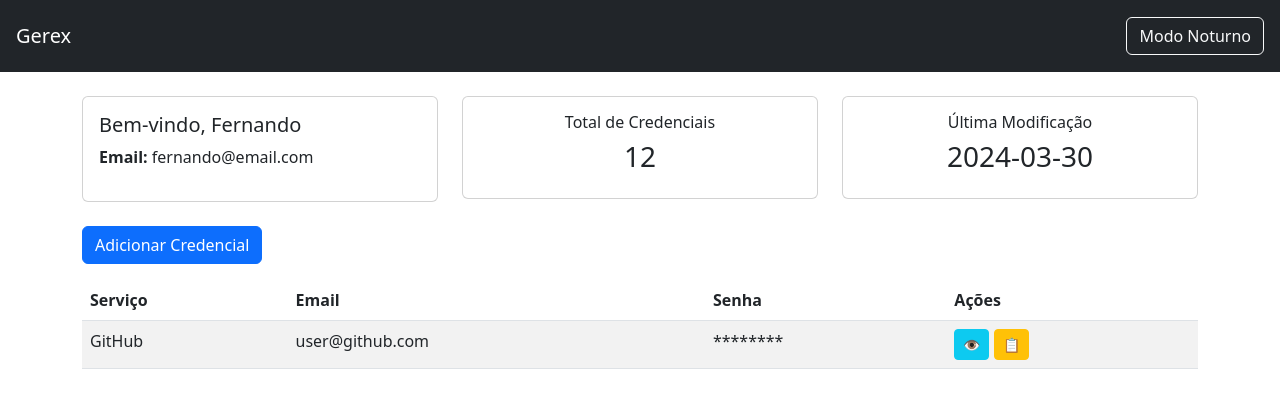
After one commit to fernandooar/gerex, a PHP site: page /home.php in a window 1280 px wide. The commit adds this page. Shown: the top 408 px of the page. Run offline with PHP 8.4, Linux system fonts and the light colour scheme.

Commit message:
Implementação da home do usuário, sessão e login, com layout, dashboard e credenciais ficticias

```diff
--- /dev/null
+++ b/helpers/Sessao.php
@@ -0,0 +1,27 @@
+<?php
+
+class Sessao {
+
+
+    public static function iniciarSessao($id, $nome, $email) {
+
+        // Se a sessão não foi iniciada, chamamos session_start().
+        if (session_start() === PHP_SESSION_NONE) {
+
+            session_start();
+        }
+        // Se a sessão já estiver ativa, não tentamos reiniciá-la.
+        $_SESSION['usuario_id'] = $id;
+        $_SESSION['usuario_nome'] = $nome;
+        $_SESSION['usuario_email'] = $email;
+
+        // Define o tempo de expiração para 30 minutos (1800 segundos)
+        $_SESSION['ultimo_acesso'] = time();
+        $_SESSION['tempo_expiracao'] = 1800; // 30 minutos
+    }
+
+    public static function verificarAutenticacao() {
+        // Retorna verdadeiro se o usuário estiver logado
+        return isset($_SESSION['id_usuario']);
+    }
+}
--- a/src/controllers/processa_cadastro.php
+++ b/src/controllers/CadastroController.php
@@ -5,7 +5,7 @@ $_SESSION['mensagem'] = ""; //Inicia a variável 'mensagem' vazia
 
 if ($_SERVER['REQUEST_METHOD'] === 'POST')
 {
-    require_once __DIR__ . '/../models/Usuario.php';
+    require_once __DIR__ . '/../models/UsuarioModel.php';
     $usuario = new Usuario();
     // Pegando os dados do formulário
     $nome = trim($_POST['nome']);
--- /dev/null
+++ b/src/views/home.php
@@ -0,0 +1,81 @@
+<?php
+require_once __DIR__ . '/../../helpers/Sessao.php';
+?>
+<!DOCTYPE html>
+<html lang="pt-br">
+<head>
+    <meta charset="UTF-8">
+    <meta name="viewport" content="width=device-width, initial-scale=1.0">
+    <title>Gerex - Home</title>
+    <link href="https://cdn.jsdelivr.net/npm/bootstrap@5.3.0/dist/css/bootstrap.min.css" rel="stylesheet">
+    <script src="https://code.jquery.com/jquery-3.6.0.min.js"></script>
+    <script src="https://cdn.jsdelivr.net/npm/bootstrap@5.3.0/dist/js/bootstrap.bundle.min.js"></script>
+    <style>
+        body.dark-mode { background-color: #121212; color: white; }
+        .dark-mode .card { background-color: #1e1e1e; color: white; }
+    </style>
+</head>
+<body>
+    <nav class="navbar navbar-dark bg-dark p-3">
+        <span class="navbar-brand">Gerex</span>
+        <button id="modoNoturno" class="btn btn-outline-light">Modo Noturno</button>
+    </nav>
+    <div class="container mt-4">
+        <div class="row">
+            <div class="col-md-4">
+                <div class="card p-3">
+                    <h5>Bem-vindo, <span id="usuarioNome">Fernando</span></h5>
+                    <p><strong>Email:</strong> fernando@email.com</p>
+                </div>
+            </div>
+            <div class="col-md-8">
+                <div class="row text-center">
+                    <div class="col-md-6">
+                        <div class="card p-3">
+                            <h6>Total de Credenciais</h6>
+                            <h3 id="totalCredenciais">12</h3>
+                        </div>
+                    </div>
+                    <div class="col-md-6">
+                        <div class="card p-3">
+                            <h6>Última Modificação</h6>
+                            <h3 id="ultimaModificacao">2024-03-30</h3>
+                        </div>
+                    </div>
+                </div>
+            </div>
+        </div>
+        <div class="mt-4">
+            <button class="btn btn-primary mb-3">Adicionar Credencial</button>
+            <table class="table table-striped">
+                <thead>
+                    <tr>
+                        <th>Serviço</th>
+                        <th>Email</th>
+                        <th>Senha</th>
+                        <th>Ações</th>
+                    </tr>
+                </thead>
+                <tbody>
+                    <tr>
+                        <td>GitHub</td>
+                        <td>user@github.com</td>
+                        <td><span class="senha">********</span></td>
+                        <td>
+                            <button class="btn btn-sm btn-info mostrarSenha">👁</button>
+                            <button class="btn btn-sm btn-warning copiarSenha">📋</button>
+                        </td>
+                    </tr>
+                </tbody>
+            </table>
+        </div>
+    </div>
+    <script>
+        $(document).ready(function() {
+            $("#modoNoturno").click(function() {
+                $("body").toggleClass("dark-mode");
+            });
+        });
+    </script>
+</body>
+</html>
```
Also changed, not shown: config/Database.php (+7 -2 lines), gerex.sql (added, +33 -0 lines), helpers/VerificarAutenticacao.php (added, +8 -0 lines), src/controllers/LoginController.php (added, +26 -0 lines), src/models/UsuarioModel.php (renamed from src/models/Usuario.php, +18 -0 lines), src/views/cadastro.php (+7 -4 lines), src/views/login.php (added, +59 -0 lines), 1 other file.
